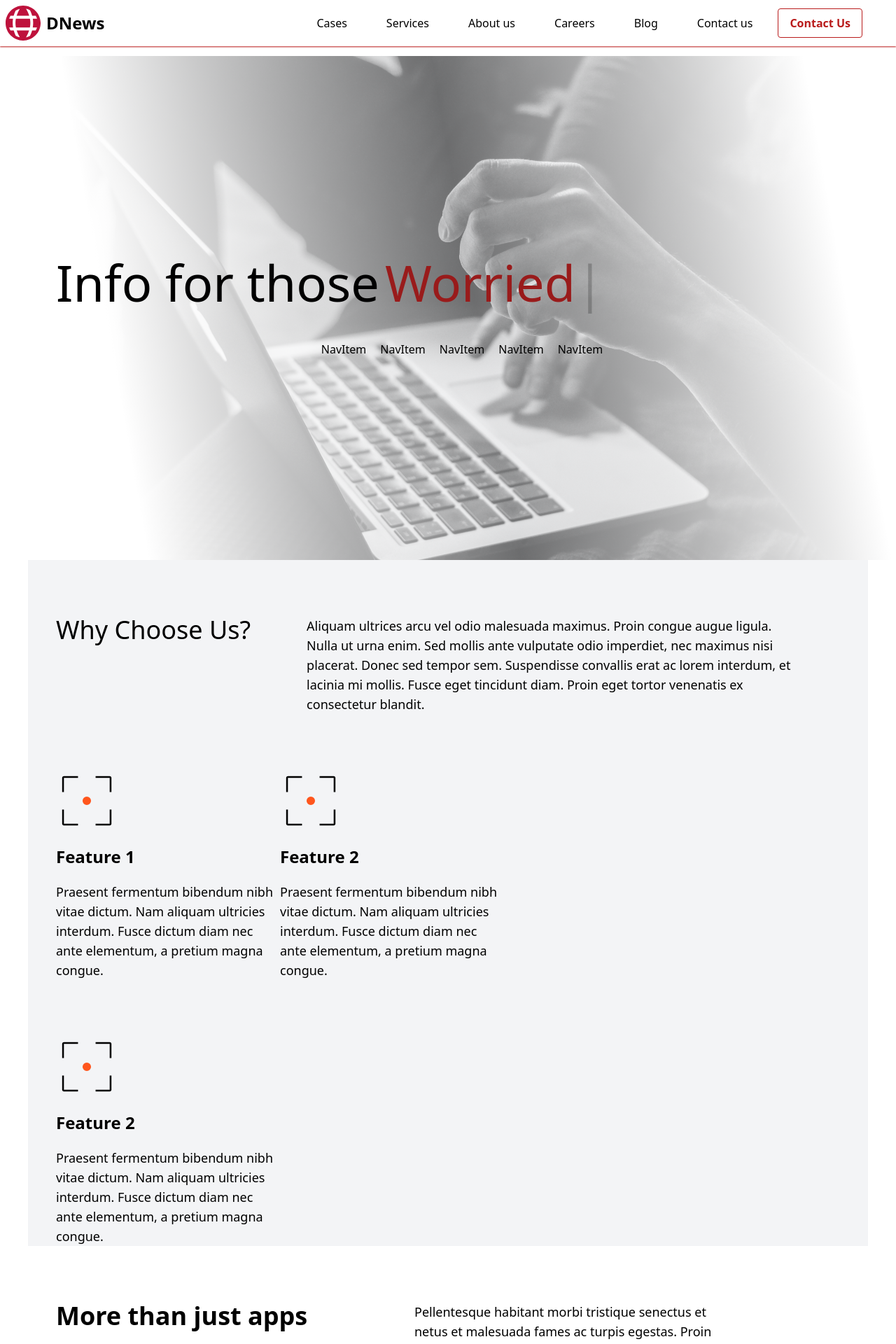
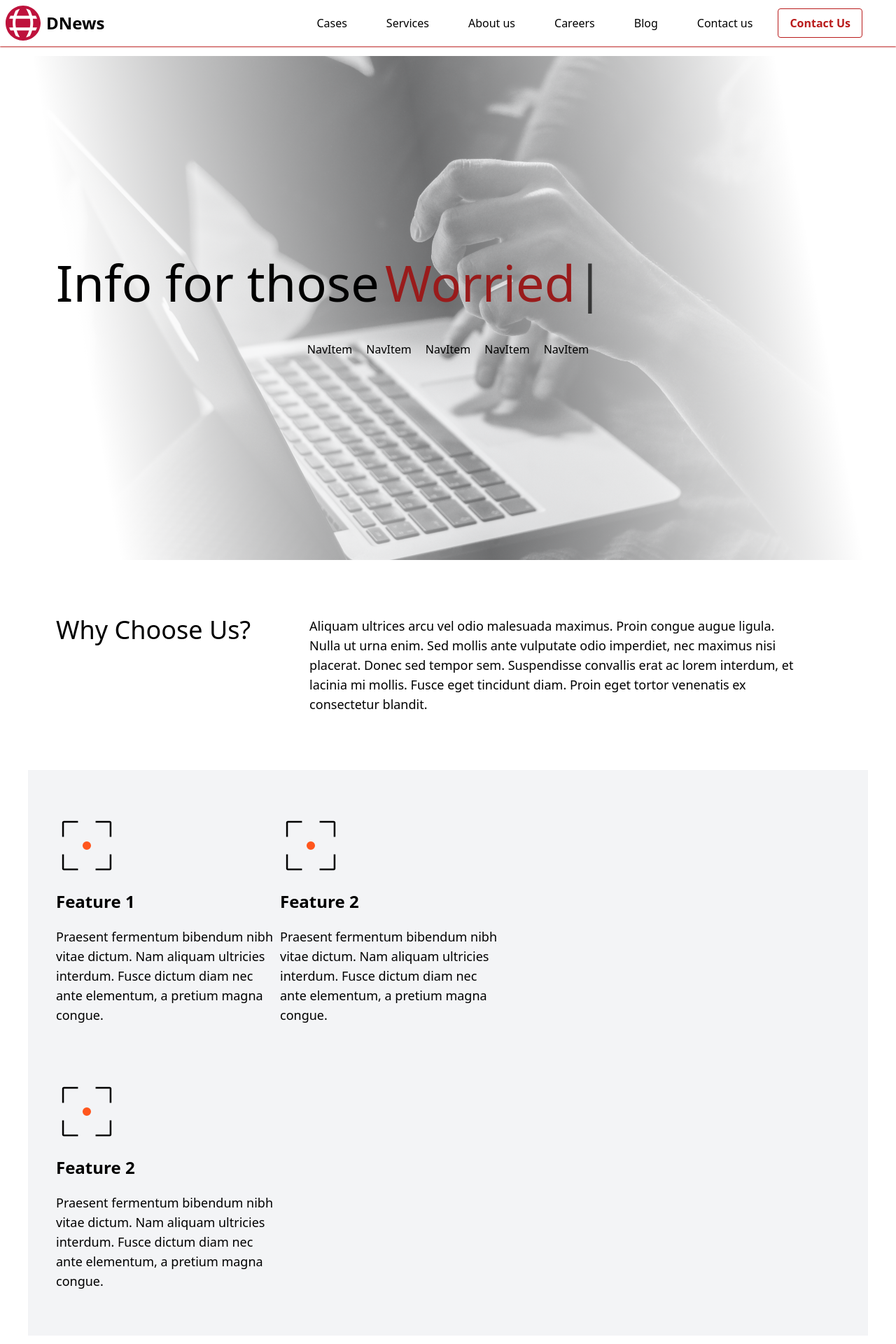
Before and after one commit to JorgeKerilima19/FIrstFullStackProject, a React (Vite) app: page / in a window 1280 px wide. Shown: the top 1920 px of the page at 70% size. Built offline with nearby package versions, Linux system fonts and the light colour scheme.

Commit message:
HomeBanner separated + homepage padding reworked

```diff
--- a/src/components/homepage/Features.tsx
+++ b/src/components/homepage/Features.tsx
@@ -26,8 +26,8 @@ const features = [
 export const Features = () => {
   return (
     <div className="flex flex-col gap-20">
-      <div className="flex flex-wrap">
-        <h3 className="text-4xl pr-20 font-medium self-start pb-10">
+      <div className="pl-10 flex flex-wrap gap-16">
+        <h3 className="text-4xl pr-5 font-medium self-start">
           Why Choose Us?
         </h3>
         <p className="text-lg font-light w-full md:w-3/5 lg:w-3/5">
@@ -38,8 +38,8 @@ export const Features = () => {
           diam. Proin eget tortor venenatis ex consectetur blandit.{" "}
         </p>
       </div>
-      <div className="grid gap-10 xl:grid-cols-2">
-        <div className="grid lg:grid-cols-2 gap-20">
+      <div className="pl-10 grid gap-10 xl:grid-cols-2 bg-gray-100">
+        <div className="grid lg:grid-cols-2 gap-20 py-16">
           {features.map((feature, index) => (
             <Card key={index} feature={feature} />
           ))}
--- /dev/null
+++ b/src/components/homepage/HomeBanner.tsx
@@ -0,0 +1,25 @@
+import TypewriterComponent from "typewriter-effect";
+import img from "../../assets/images/banner.jpg";
+import { Navbar } from ".";
+
+export const HomeBanner = () => {
+  return (
+    <>
+      <div className="banner absolute w-full h-full -z-10">
+        <img className="w-full h-full object-cover absolute" src={img} alt="" />
+      </div>
+      <div className="pl-10 flex text-7xl gap-2 flex-wrap">
+        <span>Info for those </span>
+        <TypewriterComponent
+          options={{
+            strings: ["Smart", "Worried"],
+            autoStart: true,
+            loop: true,
+            wrapperClassName: "text-red-800",
+          }}
+        />
+      </div>
+      <Navbar />
+    </>
+  );
+};
--- a/src/components/homepage/index.ts
+++ b/src/components/homepage/index.ts
@@ -1,3 +1,4 @@
 export * from "./Navbar"
 export * from "./Features"
 export * from "./AboutHome"
+export * from "./HomeBanner"
--- a/src/routes/HomePage.tsx
+++ b/src/routes/HomePage.tsx
@@ -1,34 +1,13 @@
-import TypewriterComponent from "typewriter-effect";
-import { Navbar, Features, AboutHome } from "../components/homepage";
+import { Features, AboutHome, HomeBanner } from "../components/homepage";
 import { Clients, Invitation } from "../components";
-
-import img from "../assets/images/banner.jpg";
 
 export const HomePage = () => {
   return (
     <>
-      <section className="pl-10 relative min-h-vh flex flex-col justify-center gap-12">
-        <div className="banner absolute w-full h-full -z-10">
-          <img
-            className="w-full h-full object-cover absolute"
-            src={img}
-            alt=""
-          />
-        </div>
-        <div className="flex text-7xl gap-2">
-          <span>Info for those </span>
-          <TypewriterComponent
-            options={{
-              strings: ["Smart", "Worried"],
-              autoStart: true,
-              loop: true,
-              wrapperClassName: "text-red-800",
-            }}
-          />
-        </div>
-        <Navbar />
+      <section className="relative min-h-vh flex flex-col justify-center gap-12">
+        <HomeBanner />
       </section>
-      <section className="pl-10 relative min-h-vh flex flex-col justify-center gap-12 pt-20 bg-gray-100">
+      <section className="relative min-h-vh flex flex-col justify-center gap-12 pt-20">
         <Features />
       </section>
       <section className="pl-10 flex gap-12 flex-wrap py-20 text-lg">
```
